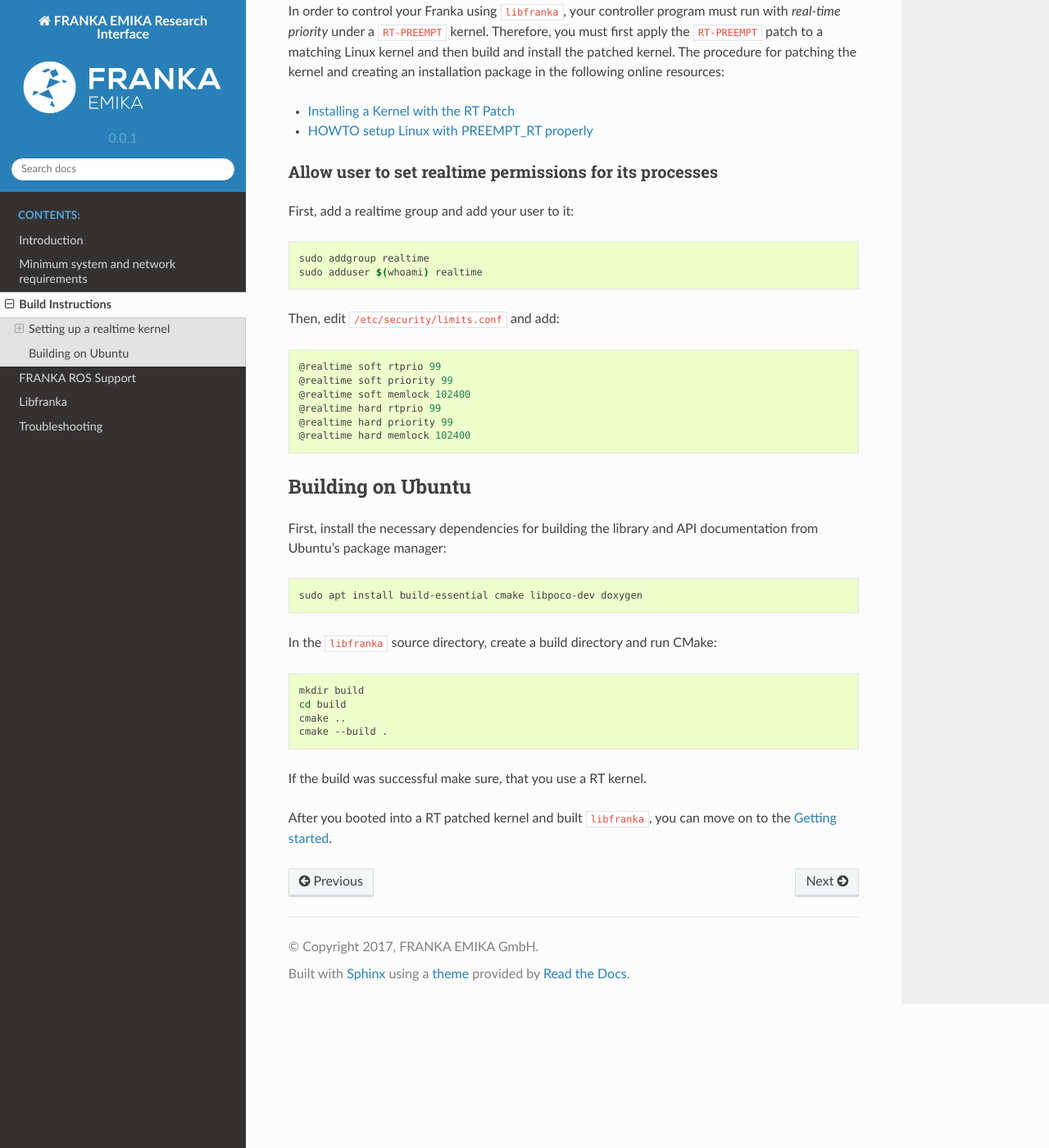
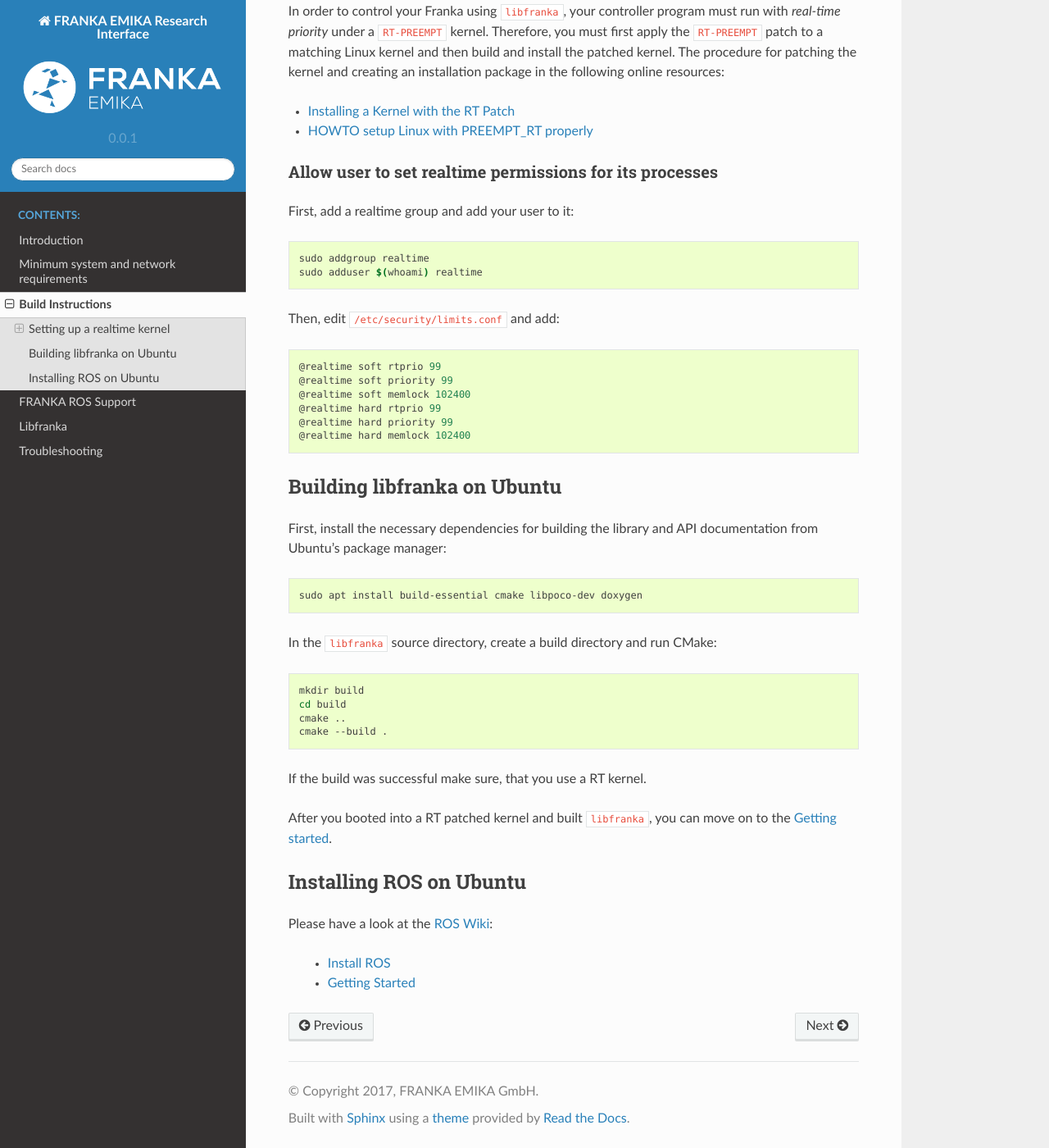
Before and after one commit to frankaemika/docs, a Sphinx documentation site: the page built from source/build-instructions.rst, in a window 1280 px wide and 1400 px high, scrolled down 311 px. Shown: the whole window at 82% size. Built offline with Sphinx 7.4.7 and the Read the Docs theme 2.0.0, drawn with Linux system fonts in a browser that asks for light colours.

Commit message:
Add ROS to build instructions.

```diff
--- a/source/build-instructions.rst
+++ b/source/build-instructions.rst
@@ -34,8 +34,8 @@
     @realtime hard memlock 102400
 
 
-Building on Ubuntu
----------------------------
+Building libfranka on Ubuntu
+--------------------------------
 
 First, install the necessary dependencies for building the library and API documentation from Ubuntu's package manager::
 
@@ -52,3 +52,11 @@
 
 
 After you booted into a RT patched kernel and built ``libfranka``, you can move on to the :doc:`tutorial`.
+
+Installing ROS on Ubuntu
+----------------------------
+
+Please have a look at the `ROS Wiki <http://wiki.ros.org>`_:
+
+ * `Install ROS <http://wiki.ros.org/lunar/Installation/Ubuntu>`_
+ * `Getting Started <http://wiki.ros.org/ROS/StartGuide>`_
```
